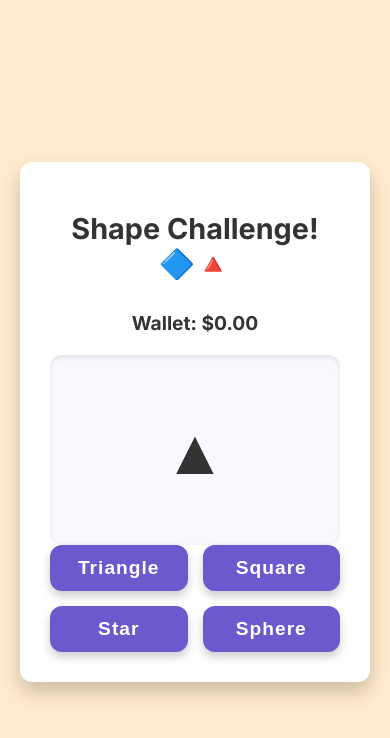
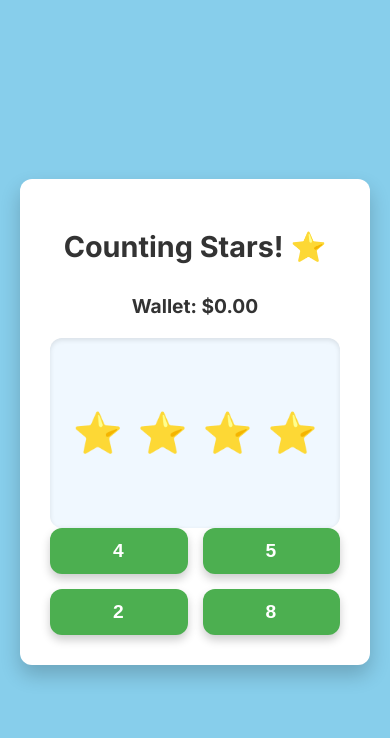
Before and after one commit to Showphur/Showphur, a plain HTML site: page index.html in a window 390 px wide. Both pictures are taken after a click on the button "Start Game!". Drawn offline with nearby package versions, Linux system fonts and the light colour scheme.

Commit message:
Add files via upload

```diff
--- a/index.html
+++ b/index.html
@@ -3,7 +3,7 @@
 <head>
    <meta charset="UTF-8">
    <meta name="viewport" content="width=device-width, initial-scale=1.0">
-   <title>Shape Challenge! 🔷🔺</title>
+   <title>Counting Stars! ⭐</title>
    <!-- Google Fonts - Inter for a clean, friendly look -->
    <link href="https://fonts.googleapis.com/css2?family=Inter:wght@400;700&display=swap" rel="stylesheet">
    <!-- Tone.js for simple sound effects -->
@@ -11,14 +11,15 @@
    <style>
        /* CSS Variables for easy theme changes */
        :root {
-           --primary-bg: #FFEBCD; /* Blanched Almond - warm, inviting */
+           --primary-bg: #87CEEB; /* Sky Blue */
            --secondary-bg: #FFFFFF; /* White */
            --text-color: #333333; /* Dark Grey */
-           --button-bg: #6A5ACD; /* Slate Blue - calming, distinct */
-           --button-hover-bg: #483D8B; /* Darker Slate Blue */
+           --button-bg: #4CAF50; /* Green */
+           --button-hover-bg: #45a049;
            --button-text-color: white;
            --success-color: #28a745; /* Bright Green */
            --error-color: #dc3545; /* Red */
+           --star-color: #FFD700; /* Gold */
            --shadow-color: rgba(0, 0, 0, 0.2);
            --border-radius: 12px;
            --font-family: 'Inter', sans-serif;
@@ -33,11 +34,11 @@
            align-items: center;
            min-height: 100vh;
            margin: 0;
-           padding: 20px;
-           box-sizing: border-box;
+           padding: 20px; /* Add padding for mobile view */
+           box-sizing: border-box; /* Include padding in element's total width and height */
            color: var(--text-color);
            text-align: center;
-           overflow-x: hidden;
+           overflow-x: hidden; /* Prevent horizontal scrolling */
        }
 
 
@@ -52,18 +53,18 @@
            flex-direction: column;
            gap: 20px;
            box-sizing: border-box;
-           position: relative;
+           position: relative; /* For absolute positioning of message box */
        }
 
 
        h1 {
            color: var(--text-color);
            margin-bottom: 10px;
-           font-size: 2.2em;
+           font-size: 2.2em; /* Larger for kids */
        }
 
 
-       .wallet-board {
+       .wallet-board { /* Renamed from .score-board */
            font-size: 1.2em;
            font-weight: bold;
            color: var(--text-color);
@@ -71,21 +72,29 @@
 
 
        .question-area {
-           min-height: 150px;
+           min-height: 150px; /* Ensure space for stars */
            display: flex;
+           flex-wrap: wrap; /* Allow stars to wrap */
            justify-content: center;
            align-items: center;
-           font-size: 5em; /* Larger font for shape emoji */
-           background-color: #F8F8FF; /* Ghost White */
+           gap: 15px; /* Space between stars */
+           background-color: #f0f8ff; /* Light blue background for question area */
            border-radius: var(--border-radius);
            padding: 20px;
            box-shadow: inset 0 2px 5px rgba(0, 0, 0, 0.1);
        }
 
 
+       .star {
+           font-size: 3em; /* Large star emoji */
+           line-height: 1; /* Remove extra space around emoji */
+           cursor: default; /* No interaction needed */
+       }
+
+
        .answers-area {
            display: grid;
-           grid-template-columns: repeat(auto-fit, minmax(120px, 1fr));
+           grid-template-columns: repeat(auto-fit, minmax(120px, 1fr)); /* Responsive grid */
            gap: 15px;
        }
 
@@ -95,15 +104,15 @@
            color: var(--button-text-color);
            border: none;
            padding: 15px 25px;
-           font-size: 1.5em;
+           font-size: 1.5em; /* Large font for easy tapping */
            font-weight: bold;
            border-radius: var(--border-radius);
            cursor: pointer;
            transition: background-color 0.3s ease, transform 0.2s ease, box-shadow 0.2s ease;
            box-shadow: 0 5px 10px var(--shadow-color);
            letter-spacing: 1px;
-           position: relative;
-           overflow: hidden;
+           position: relative; /* For hover effects */
+           overflow: hidden; /* For ripple effect */
        }
 
 
@@ -180,7 +189,7 @@
 
 
        .start-button, .play-again-button {
-           background-color: #007bff;
+           background-color: #007bff; /* Blue */
            color: white;
            border: none;
            padding: 15px 30px;
@@ -214,8 +223,8 @@
            h1 {
                font-size: 1.8em;
            }
-           .question-area {
-               font-size: 4em; /* Adjust emoji size for small screens */
+           .star {
+               font-size: 2.5em;
            }
            .answer-button {
                font-size: 1.2em;
@@ -235,13 +244,14 @@
 </head>
 <body>
    <div class="game-container" id="gameContainer">
-       <h1>Shape Challenge! 🔷🔺</h1>
+       <h1>Counting Stars! ⭐</h1>
+       <!-- Changed from score-board to wallet-board -->
        <div class="wallet-board">Wallet: $<span id="wallet">0.00</span></div>
 
 
        <!-- Start Screen -->
        <div id="startScreen" style="display: flex; flex-direction: column; align-items: center; justify-content: center; gap: 20px;">
-           <p style="font-size: 1.2em; text-align: center;">Can you identify all the shapes and earn some money?</p>
+           <p style="font-size: 1.2em; text-align: center;">Help your little one learn counting and earn some dollars!</p>
            <button class="start-button" id="startButton">Start Game!</button>
        </div>
 
@@ -249,10 +259,10 @@
        <!-- Game Screen (initially hidden) -->
        <div id="gameScreen" style="display: none;">
            <div class="question-area" id="questionArea">
-               <!-- Shape emoji/symbol will be dynamically added here -->
+               <!-- Stars will be dynamically added here -->
            </div>
            <div class="answers-area" id="answersArea">
-               <!-- Answer buttons (shape names) will be dynamically added here -->
+               <!-- Answer buttons will be dynamically added here -->
            </div>
        </div>
 
@@ -272,25 +282,11 @@
    <script>
        // Game state variables
        let wallet = 0;
-       let currentCorrectShapeName = ''; // Stores the name of the correct shape
-       const moneyPerShape = 2.00; // Fixed amount earned/lost per round
-       let roundCount = 0;
-       const totalRounds = 10; // Number of questions per game
+       let currentCorrectAnswer = 0;
+       const maxStars = 10; // Max number of stars for counting (can be increased later)
        const numberOfChoices = 4; // Number of answer buttons
-
-
-       // Define shapes with their names and emojis
-       const shapes = [
-           { name: "Circle", display: "🔴" },
-           { name: "Square", display: "🟦" },
-           { name: "Triangle", display: "▲" },
-           { name: "Rectangle", display: "▭" }, // Unicode rectangle
-           { name: "Star", display: "⭐" },
-           { name: "Heart", display: "❤️" },
-           { name: "Cube", display: "🧊" },
-           { name: "Sphere", display: "⚽" }, // Soccer ball emoji to represent sphere
-           { name: "Cone", display: "🍦" } // Ice cream cone emoji to represent cone
-       ];
+       let roundCount = 0; // Initialize round count
+       const totalRounds = 10; // Define total rounds
 
 
        // Get DOM elements
@@ -312,7 +308,7 @@
        const winSound = new Tone.MembraneSynth().toDestination();
 
 
-       // Sound settings
+       // Sound settings (simple beeps/chimes)
        correctSound.oscillator.type = "sine";
        incorrectSound.oscillator.type = "sawtooth";
        winSound.octaves = 10;
@@ -344,6 +340,17 @@
 
 
        /**
+        * Generates a random integer within a specified range (inclusive).
+        * @param {number} min - The minimum value.
+        * @param {number} max - The maximum value.
+        * @returns {number} A random integer.
+        */
+       function getRandomInt(min, max) {
+           return Math.floor(Math.random() * (max - min + 1)) + min;
+       }
+
+
+       /**
         * Shuffles an array randomly.
         * @param {Array} array - The array to shuffle.
         * @returns {Array} The shuffled array.
@@ -358,7 +365,7 @@
 
 
        /**
-        * Generates a new game round: displays a shape and answer choices.
+        * Generates a new game round: displays stars and answer choices.
         * Also manages the round count and triggers end game.
         */
        function generateRound() {
@@ -375,25 +382,31 @@
            feedbackMessage.classList.remove('show', 'correct', 'incorrect'); // Hide previous feedback
 
 
-           // Choose a random shape for the question
-           const correctShape = shapes[Math.floor(Math.random() * shapes.length)];
-           currentCorrectShapeName = correctShape.name; // Store the correct shape name
+           // Determine the number of stars for this round
+           const numberOfStars = getRandomInt(1, maxStars);
+           currentCorrectAnswer = numberOfStars; // Store the correct answer
 
 
-           // Display the shape emoji
-           questionArea.textContent = correctShape.display;
+           // Add stars to the question area
+           for (let i = 0; i < numberOfStars; i++) {
+               const star = document.createElement('span');
+               star.className = 'star';
+               star.textContent = '⭐'; // Using a star emoji
+               questionArea.appendChild(star);
+           }
 
 
-           // Generate answer choices (shape names)
+           // Generate answer choices
            const answerChoices = new Set();
-           answerChoices.add(currentCorrectShapeName); // Always include the correct answer
+           answerChoices.add(currentCorrectAnswer); // Always include the correct answer
 
 
-           // Add incorrect answers, ensuring they are unique
+           // Add incorrect answers, ensuring they are unique and within a reasonable range
            while (answerChoices.size < numberOfChoices) {
-               const randomShape = shapes[Math.floor(Math.random() * shapes.length)];
-               if (!answerChoices.has(randomShape.name)) {
-                   answerChoices.add(randomShape.name);
+               let potentialAnswer = getRandomInt(1, maxStars + 3); // Slightly larger range for incorrect answers
+               // Ensure potentialAnswer is not the correct answer and not already in the set
+               if (!answerChoices.has(potentialAnswer) && Math.abs(potentialAnswer - currentCorrectAnswer) > 0) {
+                    answerChoices.add(potentialAnswer);
                }
            }
 
@@ -407,7 +420,7 @@
                const button = document.createElement('button');
                button.className = 'answer-button';
                button.textContent = choice;
-               button.dataset.value = choice; // Store the value (shape name) in a data attribute
+               button.dataset.value = choice; // Store the value in a data attribute
                button.addEventListener('click', handleAnswerClick);
                answersArea.appendChild(button);
            });
@@ -422,21 +435,21 @@
         * @param {Event} event - The click event object.
         */
        function handleAnswerClick(event) {
-           const selectedAnswer = event.target.dataset.value;
+           const selectedAnswer = parseInt(event.target.dataset.value);
 
 
            // Display feedback message
-           if (selectedAnswer === currentCorrectShapeName) {
+           if (selectedAnswer === currentCorrectAnswer) {
                feedbackMessage.textContent = 'Correct! 🎉';
                feedbackMessage.classList.add('show', 'correct');
                playCorrectSound();
-               wallet += moneyPerShape; // Add fixed money for correct answer
+               wallet += currentCorrectAnswer; // Add money based on the number of stars counted
            } else {
-               feedbackMessage.textContent = `Lost $${moneyPerShape.toFixed(2)}! 💸`; // Indicate money lost
+               feedbackMessage.textContent = `Lost $${currentCorrectAnswer.toFixed(2)}! 💸`; // Indicate money lost
                feedbackMessage.classList.add('show', 'incorrect');
                playIncorrectSound();
                // Deduct money, ensuring wallet doesn't go below zero
-               wallet = Math.max(0, wallet - moneyPerShape);
+               wallet = Math.max(0, wallet - currentCorrectAnswer);
            }
            // Update wallet display with two decimal places
            walletDisplay.textContent = wallet.toFixed(2);
```
